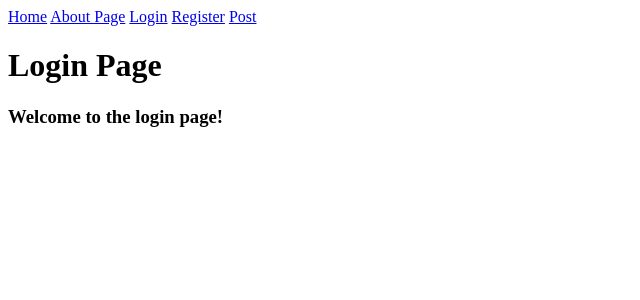
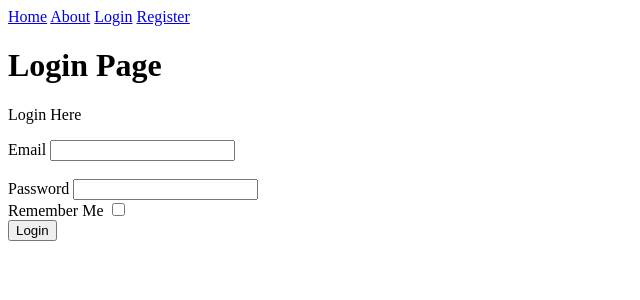
Before and after one commit to jadecodespy/Flaskblog, a Flask app: page /login in a window 1280 px wide. Shown: the top 300 px of the page, without its empty margins (0-640 px from the left). Run offline with Flask 2, Linux system fonts and the light colour scheme.

Commit message:
Login in/out Features added

```diff
--- a/application/__init__.py
+++ b/application/__init__.py
@@ -1,5 +1,6 @@
 from flask import Flask
 from flask_sqlalchemy import SQLAlchemy
+from flask_login import LoginManager
 from flask_bcrypt import Bcrypt
 from os import getenv
 
@@ -11,7 +12,8 @@ app.config['SECRET_KEY']=getenv('SECRET_KEY')
 
 
 
-
+login_manager = LoginManager(app)
+login_manager.login_view = 'login'
 db = SQLAlchemy(app)
 bcrypt = Bcrypt(app)
 
--- a/application/forms.py
+++ b/application/forms.py
@@ -1,5 +1,5 @@
 from flask_wtf import FlaskForm
-from wtforms import StringField, SubmitField, PasswordField
+from wtforms import StringField, SubmitField, PasswordField, BooleanField
 from wtforms.validators import DataRequired, Length, Email, EqualTo, ValidationError
 from application.models import Users
 
@@ -57,3 +57,21 @@ class RegistrationForm(FlaskForm):
 
         if user:
             raise ValidationError('Email already in use')
+
+
+class LoginForm(FlaskForm):
+    email = StringField('Email',
+        validators=[
+            DataRequired(),
+            Email()
+        ]
+    )
+
+    password = PasswordField('Password',
+        validators=[
+            DataRequired()
+        ]
+    )
+
+    remember = BooleanField('Remember Me')
+    submit = SubmitField('Login')
--- a/application/routes.py
+++ b/application/routes.py
@@ -1,7 +1,8 @@
-from flask import render_template, url_for, redirect
+from flask import render_template, url_for, redirect, request
 from application import app, db, bcrypt
 from application.models import Posts, Users
-from application.forms import PostForm, RegistrationForm
+from application.forms import PostForm, RegistrationForm, LoginForm
+from flask_login import login_user, current_user, logout_user, login_required
 
 
 
@@ -17,11 +18,21 @@ def home():
 def about():
     return render_template('about.html' , title="About" , desc="This is about blogs")
 
-
-
-@app.route('/login')
+@app.route("/login", methods=['GET', 'POST'])
 def login():
-    return render_template('login.html' , title="Login" , desc= "This is the login page")
+    if current_user.is_authenticated:
+        return redirect(url_for('home'))
+    form = LoginForm()
+    if form.validate_on_submit():
+        user=Users.query.filter_by(email=form.email.data).first()
+        if user and bcrypt.check_password_hash(user.password, form.password.data):
+            login_user(user, remember=form.remember.data)
+            next_page = request.args.get('next')
+            if next_page:
+                return redirect(next_page)
+            else:
+                return redirect(url_for('home'))
+    return render_template('login.html', title='Login', form=form)
 
 
 @app.route('/register', methods=['GET', 'POST'])
@@ -39,6 +50,7 @@ def register():
     return render_template('register.html', title='Register', form=form)
 
 @app.route('/post', methods=['GET', 'POST'])
+@login_required
 def post():
     form = PostForm()
     if form.validate_on_submit():
@@ -53,6 +65,10 @@ def post():
         db.session.commit()
 
         return redirect(url_for('home'))
+    return render_template('post.html', title='Post', form=form)
 
 
-    return render_template('post.html', title='Post', form=form)
+@app.route("/logout")
+def logout():
+    logout_user()
+    return redirect(url_for('login'))
--- a/application/templates/layout.html
+++ b/application/templates/layout.html
@@ -5,11 +5,17 @@
 		<title>{{ title }} - Page</title>
 	</head>
 	<body>
- 	    <a href="{{ url_for('home') }}">Home</a>
-    	    <a href="{{ url_for('about') }}">About Page</a>
+	    {% if not current_user.is_authenticated %}
+	    <a href="{{ url_for('home') }}">Home</a>
+    	    <a href="{{ url_for('about') }}">About</a>
             <a href="{{ url_for('login') }}">Login</a>
             <a href="{{ url_for('register') }}">Register</a>
+	    {% else %}
+            <a href="{{ url_for('home') }}">Home</a>
+            <a href="{{ url_for('about') }}">About</a>
 	    <a href="{{ url_for('post') }}">Post</a>
+	    <a href="{{ url_for('logout') }}">Logout</a>
+	    {% endif %}
             <h1>{{  title  }} Page</h1>
 	    {% block body_content %}{% endblock %}
 	</body>
--- a/application/templates/login.html
+++ b/application/templates/login.html
@@ -1,13 +1,38 @@
+{% extends 'layout.html' %}
+{% block body_content %}
+    <p>Login Here</p>
+    <div class='form'>
+        <form method='POST' action=''>
+            {{ form.hidden_tag() }}
+            <div class='form_group'>
+                {{ form.email.label }}
+                {{ form.email }}
+                {% if form.email.errors %}
+                    <div class='error'>
+                        {% for error in form.email.errors %}
+                            <span>{{ error }}</span>
+                        {% endfor %}
+                    </div>
+                {% endif %}
+            </div>
 
-
-{% extends 'layout.html' %}
-
-{% block body_content %}
-
-
-
-
-<h3> Welcome to the login page! </h3>
-
-
+	    <br>
+            {{ form.password.label}}
+            {{ form.password}}
+              {% if form.password.errors %}
+                    <div class='error'>
+                        {% for error in form.password.errors %}
+                            <span>{{ error }}</span>
+                        {% endfor %}
+                    </div>
+                {% endif %}
+	    <br>
+	    {{ form.remember.label }}
+	    {{form.remember}}
+            <br>
+            <div class='form_group'>
+                {{ form.submit }}
+            </div>
+        </form>
+    </div>
 {% endblock %}
--- a/requirements.txt
+++ b/requirements.txt
@@ -1,3 +1,4 @@
+Flask-Login==0.5.0
 email-validator==1.1.1
 bcrypt==3.1.7
 Flask-Bcrypt==0.7.1
```
Also changed, not shown: application/models.py (+8 -2 lines), application/templates/register.html (+14 -0 lines).
